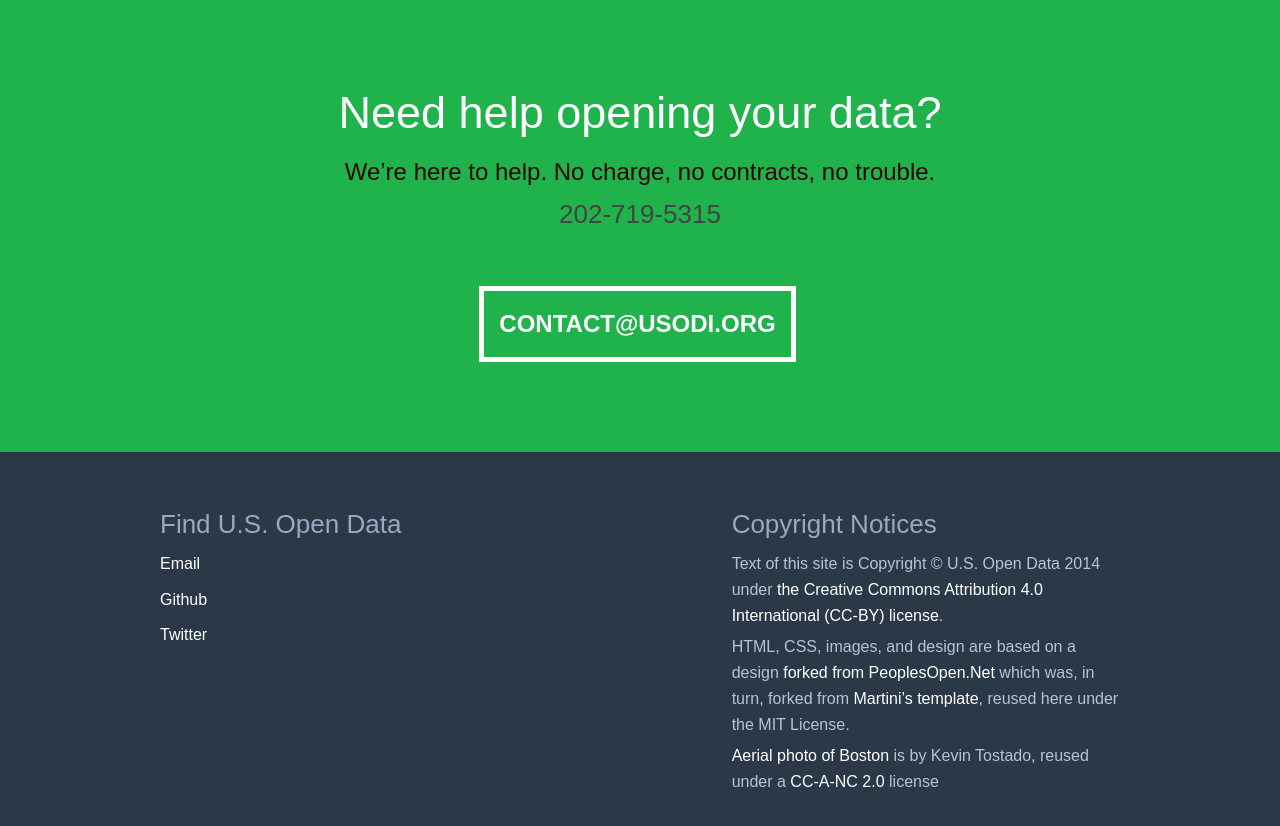
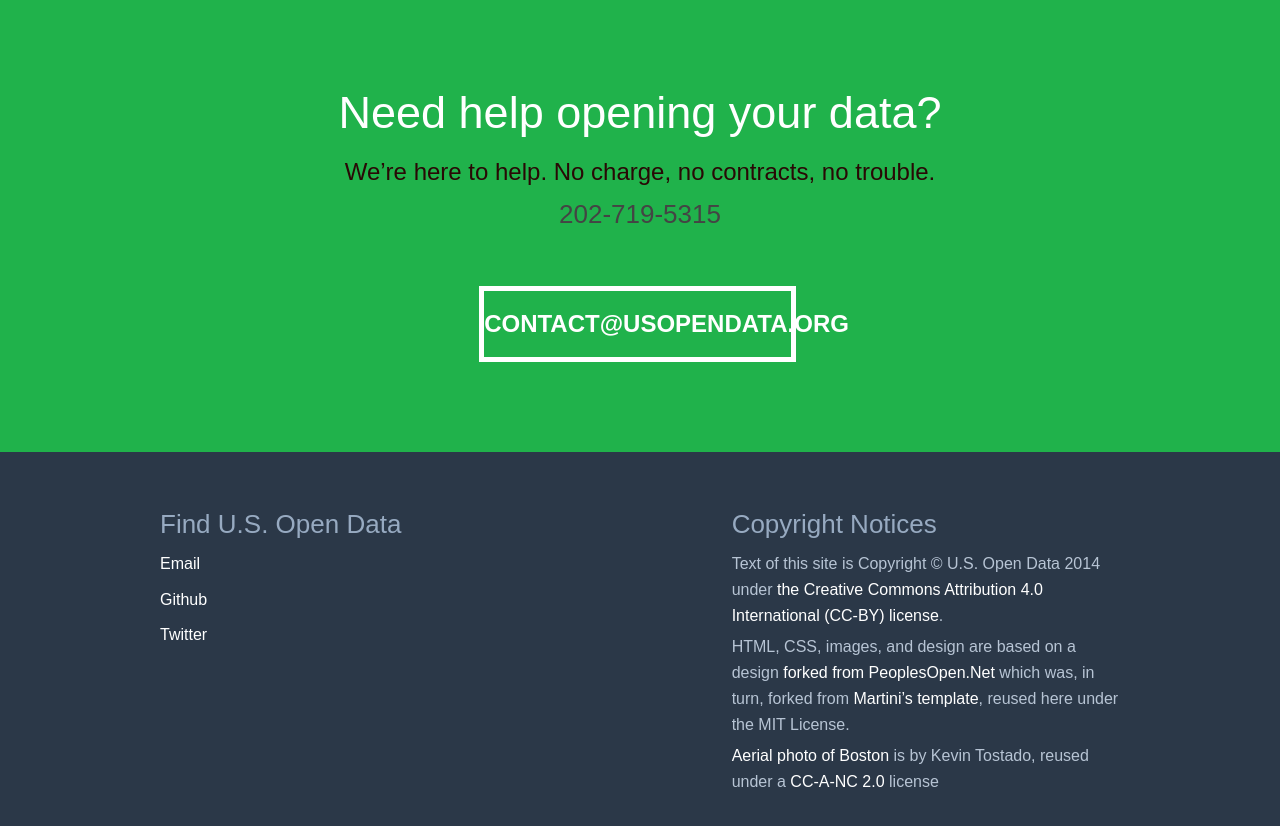
Before and after one commit to opendata/usopendata.org, a Jekyll site: the page index.html, which Jekyll copies as it is, in a window 1280 px wide and 900 px high, scrolled down 2179 px. Shown: the top 826 px of the window. Built offline with Jekyll 4.4.1, drawn with Linux system fonts in a browser that asks for light colours; nearby versions of some CDN libraries; some web fonts are replaced.

Commit message:
Replace a few more instances of the old domain

```diff
--- a/index.html
+++ b/index.html
@@ -126,7 +126,7 @@
 
 		      <h4>Staff</h4>
 		      <ul>
-		      	<li><a href="mailto:waldo@usodi.org">Waldo Jaquith</a>, Director</li>
+		      	<li><a href="mailto:waldo@usopendata.org">Waldo Jaquith</a>, Director</li>
 		      	<li>Max Ogden, <a href="http://dat-data.com/">Dat Project</a> Lead</li>
 				<li>Portia Burton, Dat Project</li>
 				<li>Mathias Buus, Dat Project</li>
@@ -165,7 +165,7 @@
 				<!-- START: Signup Form Bottom -->
 				<div class="eight columns centered">
 					<div class="signup-form">
-            			<a href="mailto:contact@usodi.org" class="btn-side animate-on-scroll" data-scrollanimation="fadeInLeft">contact@usodi.org</a>
+            			<a href="mailto:contact@usopendata.org" class="btn-side animate-on-scroll" data-scrollanimation="fadeInLeft">contact@usopendata.org</a>
 					</div>
 				</div>
 				<!-- /END: Signup Form Bottom -->
@@ -181,7 +181,7 @@
 	    <div class="five columns">
 	      <h4 class="footer-copyright">Find U.S. Open Data</h4>
 	      <ul>
-	        <li class="footer-copyright"><a href="mailto:contact@usodi.org">Email</a></li>
+	        <li class="footer-copyright"><a href="mailto:contact@usopendata.org">Email</a></li>
 	        <li class="footer-copyright"><a href="https://github.com/opendata">Github</a></li>
 	        <li class="footer-copyright"><a href="https://twitter.com/opendata">Twitter</a></li>
 	      </ul>
```
